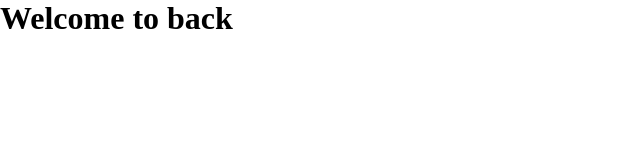
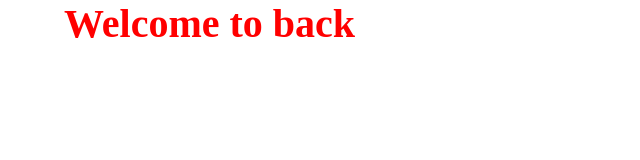
Before and after one commit to MrCarbone/carbon, a website: page public/index.html in a window 1280 px wide. Shown: the whole page, without its empty margins (0-640 px from the left). Drawn offline with Linux system fonts and the light colour scheme.

Commit message:
Update style.css

```diff
--- a/public/style.css
+++ b/public/style.css
@@ -12,3 +12,11 @@ html, body {
 body {
   overflow: auto;
 }
+
+h1 {
+  width: 90%;
+  min-height: 100px;
+  font-size: 40px;
+  margin: auto;
+  color: red;
+}
```
